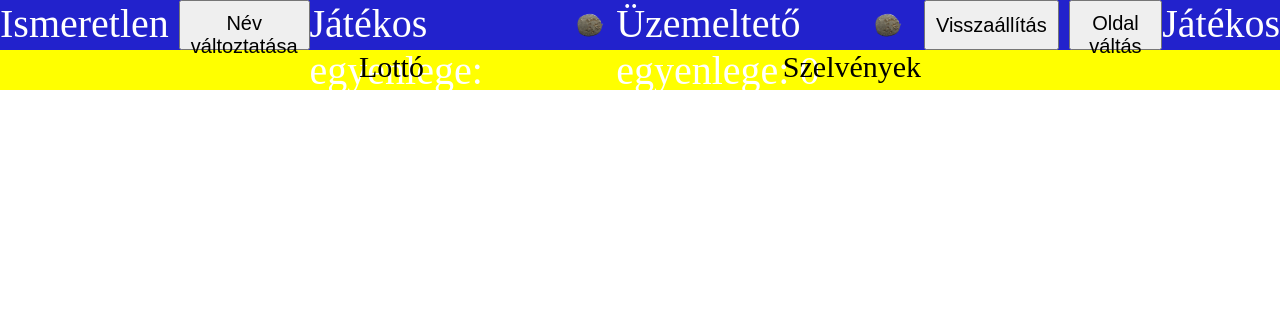
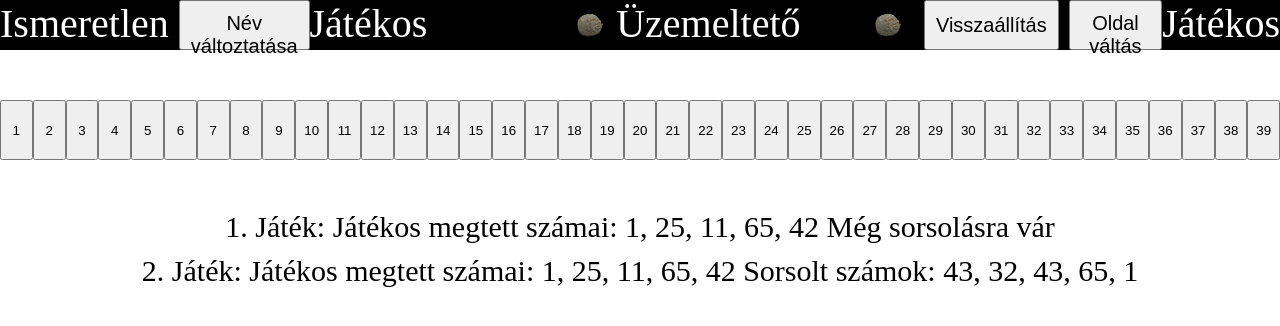
Before and after one commit to LeyrerBalazs/Lottokeeper, a React (Create React App) app: page / in a window 1280 px wide. Shown: the top 326 px of the page. Built offline with nearby package versions, Linux system fonts and the light colour scheme.

Commit message:
Update add some functions

```diff
--- a/package.json
+++ b/package.json
@@ -6,6 +6,7 @@
     "@testing-library/jest-dom": "^5.17.0",
     "@testing-library/react": "^13.4.0",
     "@testing-library/user-event": "^13.5.0",
+    "bootstrap": "^5.3.2",
     "react": "^18.2.0",
     "react-dom": "^18.2.0",
     "react-scripts": "5.0.1",
--- a/src/App.js
+++ b/src/App.js
@@ -1,14 +1,15 @@
 import React from 'react'
 import TopBar from './Components/TopBar'
-import SubBar from './Components/SubBar'
-import { AppContextProvider } from './AppContext'
+import Lottery from './Components/Lottery'
+import Tickets from './Components/Tickets'
 
 const App = () => {
   return (
-    <AppContextProvider>
+    <div>
       <TopBar />
-      <SubBar />
-    </AppContextProvider>
+      <Lottery />
+      <Tickets />
+    </div>
   )
 }
 
--- a/src/AppContext.js
+++ b/src/AppContext.js
@@ -31,7 +31,8 @@
         akcsePlayer,
         setAkcsePlayer,
         akcseOperator,
-        setAkcseOperator
+        setAkcseOperator,
+        resetState
     };
 
     return (
--- /dev/null
+++ b/src/Components/Lottery.js
@@ -0,0 +1,64 @@
+import React, { useEffect, useState } from 'react'
+import './../Styles/Lottery.css'
+
+const Lottery = () => {
+    const [buttons, setButtons] = useState([])
+    const [selected, setSelected] = useState([])
+
+    const selectedNew = (num) => {
+        let disallow = false
+        for (let i = 0; i < selected.length; i++) {
+            if (num == selected[i]) {
+                disallow = true
+            }
+        }
+        if (disallow) {
+            console.log("Hiba már kiválasztottad ezt a számot!")
+        }
+        else {
+            if (selected.length >= 5) {
+                console.log("Kiválasztottál már 5 számot!")
+            }
+            else {
+                setSelected([...selected, num])
+            }
+        }
+    }
+
+    const displayButtons = () => {
+        let selectedNums = selected
+        let newButtons = []
+        for (let i=1; i < 40; i++) {
+            if (selectedNums.length === 0) {
+                newButtons.push(<button key={i} className='button' onClick={() => {selectedNew(i)}}>{i}</button>)
+            }
+            else if (selectedNums.length > 0) {
+                let isSelected = false
+                for (let j = 0; j < selectedNums.length; j++) {
+                    if (selectedNums[j] === i) {
+                        isSelected = true
+                    }
+                }
+                if (isSelected) {
+                    newButtons.push(<button key={i} className='button' style={{backgroundColor: "#ff0000"}} onClick={() => {selectedNew(i)}}>{i}</button>)
+                }
+                else {
+                    newButtons.push(<button key={i} className='button' onClick={() => {selectedNew(i)}}>{i}</button>)
+                }
+            }
+        }
+        setButtons(newButtons)
+    }
+
+    useEffect(() => {
+        displayButtons()
+    }, [selected])
+
+    return (
+        <div className='lottery-container'>
+            {buttons}
+        </div>
+  )
+}
+
+export default Lottery
--- a/src/Components/SubBar.js
+++ /dev/null
@@ -1,13 +0,0 @@
-import React from 'react';
-import './../Styles/SubBar.css'
-
-const SubBar = () => {
-  return (
-    <div className="subbar-container">
-        <p className="bar-text">Lottó</p>
-        <p className="bar-text">Szelvények</p>
-    </div>
-  )
-}
-
-export default SubBar
--- /dev/null
+++ b/src/Components/Tickets.js
@@ -0,0 +1,17 @@
+import React from 'react'
+import games from "./../Datas/games.json"
+import { useAppContext } from '../AppContext'
+import './../Styles/Tickets.css'
+
+const Tickets = () => {
+    const appContextData = useAppContext()
+    return (
+        <div className='ticket-container'>
+            {games.map((game) => {
+                return <div className='text'>{game.id}. Játék: Játékos megtett számai: {game.numbers[0]}, {game.numbers[1]}, {game.numbers[2]}, {game.numbers[3]}, {game.numbers[4]} {game.isRuled ? <>Sorsolt számok: {game.ruledNumbers[0]}, {game.ruledNumbers[1]}, {game.ruledNumbers[2]}, {game.ruledNumbers[3]}, {game.ruledNumbers[4]}</> : appContextData.whoami === "Üzemeltető" ? <button className='button'>Sorsol</button> : <>Még sorsolásra vár</>}</div>
+            })}
+        </div>
+    )
+}
+
+export default Tickets
--- /dev/null
+++ b/src/Datas/games.json
@@ -0,0 +1,14 @@
+[
+    {
+        "id": 1,
+        "numbers": [1, 25, 11, 65, 42],
+        "isRuled": false,
+        "ruledNumbers": []
+    },
+    {
+        "id": 2,
+        "numbers": [1, 25, 11, 65, 42],
+        "isRuled": true,
+        "ruledNumbers": [43, 32, 43, 65, 1]
+    }
+]
--- /dev/null
+++ b/src/Styles/Lottery.css
@@ -0,0 +1,11 @@
+.lottery-container {
+    margin-top: 50px;
+    display: flex;
+    flex-direction: row;
+    justify-content: center;
+    width: 100%;
+}
+.lottery-container .button {
+    width: 60px;
+    height: 60px;
+}
--- a/src/Styles/SubBar.css
+++ /dev/null
@@ -1,12 +0,0 @@
-.subbar-container {
-    background-color: #ffff00;
-    width: 100%;
-    height: 40px;
-    display: flex;
-    flex-direction: row;
-    justify-content: space-evenly;
-}
-.subbar-container .bar-text {
-    font-size: 30px;
-    color: #000000;
-}
--- /dev/null
+++ b/src/Styles/Tickets.css
@@ -0,0 +1,15 @@
+.ticket-container {
+    margin-top: 50px;
+    width: 100%;
+    display: flex;
+    flex-direction: column;
+    align-items: center;
+}
+.ticket-container .text {
+    margin-bottom: 10px;
+    font-size: 30px;
+}
+.ticket-container .button {
+    font-size: 28px;
+    height: 35px;
+}
--- a/src/Styles/TopBar.css
+++ b/src/Styles/TopBar.css
@@ -1,5 +1,5 @@
 .topbar-container {
-    background-color: #2222cc;
+    background-color: #000000;
     width: 100%;
     height: 50px;
     display: flex;
--- a/src/index.js
+++ b/src/index.js
@@ -2,10 +2,13 @@
 import ReactDOM from 'react-dom/client';
 import App from './App';
 import './index.css'
+import { AppContextProvider } from './AppContext';
 
 const root = ReactDOM.createRoot(document.getElementById('root'));
 root.render(
   <React.StrictMode>
-    <App />
+    <AppContextProvider>
+      <App />
+    </AppContextProvider>
   </React.StrictMode>
 );
```
Also changed, not shown: 1 other file (tests, documents, lock files or other folders).
